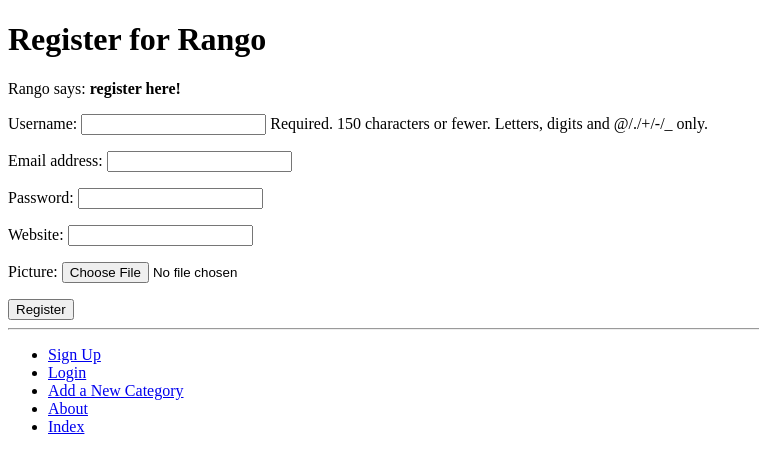
After one commit to 2975645S/tango_with_django_project, a Django app: page /rango/register/ in a window 1280 px wide. The commit adds this page. Shown: the top 473 px of the page, without its empty margins (0-759 px from the left). Run offline with Django 3.2, Linux system fonts and the light colour scheme.

Commit message:
feat(9): textbook

```diff
--- a/rango/admin.py
+++ b/rango/admin.py
@@ -1,5 +1,5 @@
 from django.contrib.admin import ModelAdmin, site
-from rango.models import Category, Page
+from rango.models import Category, Page, UserProfile
 
 
 class CategoryAdmin(ModelAdmin):
@@ -14,3 +14,5 @@ class PageAdmin(ModelAdmin):
 
 
 site.register(Page, PageAdmin)
+
+site.register(UserProfile)
--- a/rango/forms.py
+++ b/rango/forms.py
@@ -1,5 +1,13 @@
-from django.forms import ModelForm, CharField, IntegerField, HiddenInput, URLField
-from rango.models import Category, Page, MAX_NAME_LENGTH, MAX_TITLE_LENGTH
+from django.forms import (
+    ModelForm,
+    CharField,
+    IntegerField,
+    HiddenInput,
+    URLField,
+    PasswordInput,
+)
+from django.contrib.auth.models import User
+from rango.models import Category, Page, UserProfile, MAX_NAME_LENGTH, MAX_TITLE_LENGTH
 
 
 class CategoryForm(ModelForm):
@@ -35,3 +43,17 @@ class PageForm(ModelForm):
             cleaned_data["url"] = url
 
         return cleaned_data
+
+
+class UserForm(ModelForm):
+    password = CharField(widget=PasswordInput())
+
+    class Meta:
+        model = User
+        fields = ("username", "email", "password")
+
+
+class UserProfileForm(ModelForm):
+    class Meta:
+        model = UserProfile
+        fields = ("website", "picture")
--- a/rango/models.py
+++ b/rango/models.py
@@ -6,8 +6,11 @@ from django.db.models import (
     SlugField,
     ForeignKey,
     CASCADE,
+    OneToOneField,
+    ImageField,
 )
 from django.template.defaultfilters import slugify
+from django.contrib.auth.models import User
 
 MAX_NAME_LENGTH = 128
 MAX_TITLE_LENGTH = 128
@@ -38,3 +41,9 @@ class Page(Model):
 
     def __str__(self):
         return self.title
+
+
+class UserProfile(Model):
+    user = OneToOneField(User, on_delete=CASCADE)
+    website = URLField(blank=True)
+    picture = ImageField(upload_to="profile_images", blank=True)
--- a/rango/urls.py
+++ b/rango/urls.py
@@ -13,4 +13,8 @@ urlpatterns = [
         "category/<slug:category_name_slug>/add_page/", views.add_page, name="add_page"
     ),
     path("add_category/", views.add_category, name="add_category"),
+    path("register/", views.register, name="register"),
+    path("login/", views.user_login, name="login"),
+    path("restricted/", views.restricted, name="restricted"),
+    path("logout/", views.user_logout, name="logout"),
 ]
--- a/rango/views.py
+++ b/rango/views.py
@@ -1,7 +1,9 @@
 from django.shortcuts import render, redirect
-from django.http import HttpRequest
+from django.http import HttpRequest, HttpResponse
+from django.contrib.auth import authenticate, login, logout
+from django.contrib.auth.decorators import login_required
 from rango.models import Category, Page
-from rango.forms import CategoryForm, PageForm
+from rango.forms import CategoryForm, PageForm, UserForm, UserProfileForm
 
 
 def index(request: HttpRequest):
@@ -21,7 +23,6 @@ def about(request: HttpRequest):
 
 
 def show_category(request: HttpRequest, category_name_slug: str):
-
     try:
         category = Category.objects.get(slug=category_name_slug)
         pages = Page.objects.filter(category=category)
@@ -76,3 +77,70 @@ def add_page(request: HttpRequest, category_name_slug: str):
         "rango/add_page.html",
         {"form": form, "category": category},
     )
+
+
+def register(request: HttpRequest):
+    registered = False
+
+    if request.method == "POST":
+        user_form = UserForm(request.POST)
+        profile_form = UserProfileForm(request.POST)
+
+        if user_form.is_valid() and profile_form.is_valid():
+            user = user_form.save()
+            user.set_password(user.password)
+            user.save()
+
+            profile = profile_form.save(commit=False)
+            profile.user = user
+
+            if "picture" in request.FILES:
+                profile.picture = request.FILES["picture"]
+
+            profile.save()
+            registered = True
+        else:
+            print(user_form.errors, profile_form.errors)
+    else:
+        user_form = UserForm()
+        profile_form = UserProfileForm()
+
+    return render(
+        request,
+        "rango/register.html",
+        context={
+            "user_form": user_form,
+            "profile_form": profile_form,
+            "registered": registered,
+        },
+    )
+
+
+def user_login(request: HttpRequest):
+    if request.method == "POST":
+        username = request.POST.get("username")
+        password = request.POST.get("password")
+
+        user = authenticate(username=username, password=password)
+        if user:
+            if user.is_active:
+                login(request, user)
+                return redirect("rango:index")
+            else:
+                return HttpResponse("Your Rango account is disabled.")
+        else:
+            print(f"Invalid login details: {username}, {password}")
+            return HttpResponse("Invalid login details supplied.")
+    else:
+        return render(request, "rango/login.html")
+
+
+@login_required
+def restricted(request: HttpRequest):
+    return HttpResponse("Since you're logged in, you can see this text!")
+
+
+@login_required
+def user_logout(request: HttpRequest):
+    logout(request)
+    return redirect("rango:index")
--- a/tango_with_django_project/settings.py
+++ b/tango_with_django_project/settings.py
@@ -17,6 +17,9 @@ BASE_DIR = os.path.dirname(os.path.dirname(os.path.abspath(__file__)))
 TEMPLATE_DIR = os.path.join(BASE_DIR, "templates")
 STATIC_DIR = os.path.join(BASE_DIR, "static")
 MEDIA_DIR = os.path.join(BASE_DIR, "media")
+
+# urls
+LOGIN_URL = "rango:login"
 
 # Quick-start development settings - unsuitable for production
 # See https://docs.djangoproject.com/en/2.2/howto/deployment/checklist/
--- a/templates/rango/base.html
+++ b/templates/rango/base.html
@@ -18,6 +18,13 @@
     <hr />
     <div>
       <ul>
+        {% if user.is_authenticated %}
+          <li><a href="{% url 'rango:restricted' %}">Restricted Page</a></li>
+          <li><a href="{% url 'rango:logout' %}">Logout</a></li>
+        {% else %}
+          <li><a href="{% url 'rango:register' %}">Sign Up</a></li>
+          <li><a href="{% url 'rango:login' %}">Login</a></li>
+        {% endif %}
         <li><a href="{% url 'rango:add_category' %}">Add a New Category</a></li>
         <li><a href="{% url 'rango:about' %}">About</a></li>
         <li><a href="{% url 'rango:index' %}">Index</a></li>
--- a/templates/rango/index.html
+++ b/templates/rango/index.html
@@ -8,7 +8,11 @@
 {% block body_block %}
   <h1>Rango says...</h1>
   <div>
-    hey there partner!
+    {% if user.is_authenticated %}
+      howdy {{ user.username }}!
+    {% else %}
+      hey there partner!
+    {% endif %}
     <br />
     <strong>{{ boldmessage }}</strong>
     <br />
--- /dev/null
+++ b/templates/rango/register.html
@@ -0,0 +1,22 @@
+{% extends 'rango/base.html' %}
+{% load staticfiles %}
+
+{% block title_block %}
+    Register
+{% endblock %}
+
+{% block body_block %}
+    <h1>Register for Rango</h1>
+    {% if registered %}
+        Rango says: <strong>thank you for registering!</strong>
+        <a href="{% url 'rango:index' %}">Return to the homepage.</a><br />
+    {% else %}
+        Rango says: <strong>register here!</strong><br />
+        <form id="user_form" method="post" action="{% url 'rango:register' %}" enctype="multipart/form-data">
+            {% csrf_token %}
+            {{ user_form.as_p }}
+            {{ profile_form.as_p }}
+            <input type="submit" name="submit" value="Register" />
+        </form>
+    {% endif %}
+{% endblock %}
```
Also changed, not shown: templates/rango/login.html (added, +18 -0 lines), rango/migrations/0005_userprofile.py (added), 1 other file.
